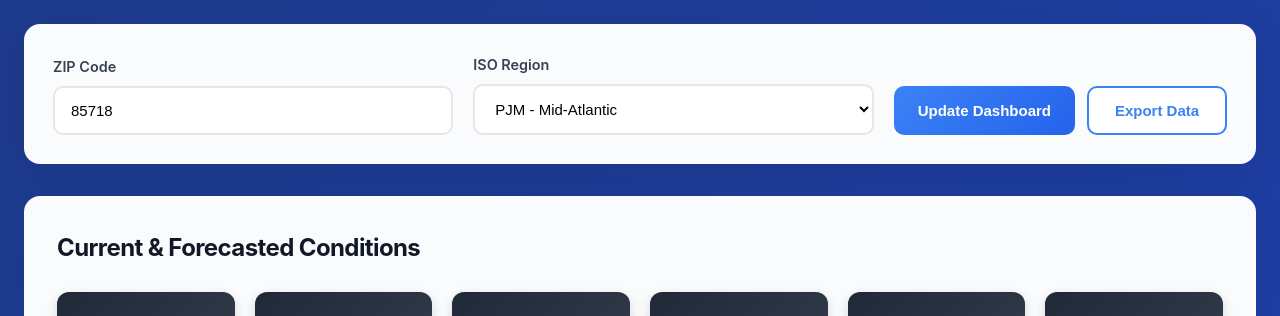
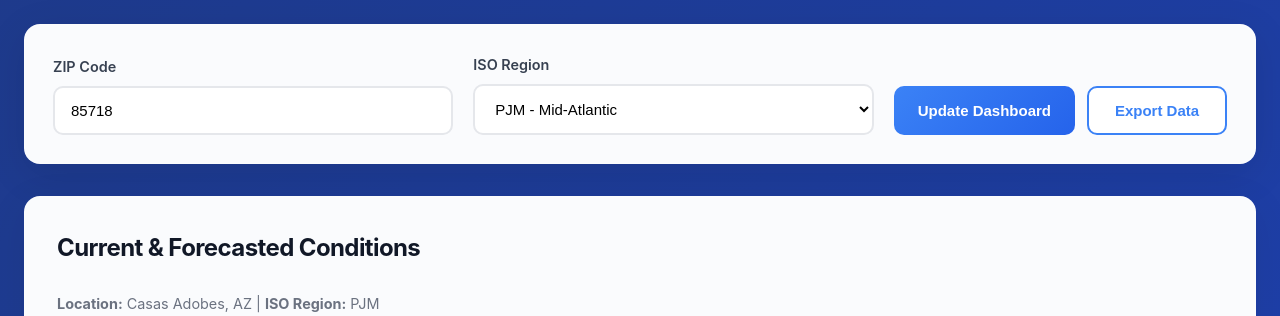
Before and after one commit to jamesmcgit/dynamicforecast, a plain HTML site: page index.html in a window 1280 px wide. Shown: the part 102-418 px from the top of the page. Drawn offline with nearby package versions, Linux system fonts and the light colour scheme.

Commit message:
Update index.html

```diff
--- a/index.html
+++ b/index.html
@@ -391,6 +391,8 @@
             <div class="card">
                 <h2>Current & Forecasted Conditions</h2>
                 <p style="color: #6b7280; font-size: 0.9rem; margin-bottom: 16px;">
+                <strong>Location:</strong> <span id="displayLocation">Casas Adobes, AZ</span> |
+                <strong>ISO Region:</strong> <span id="displayISO">Loading...</span>
                 </p>
                 <div class="stats-grid">
                     <div class="stat-card">
```
